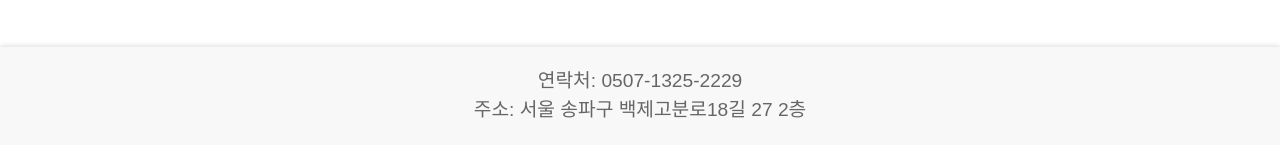
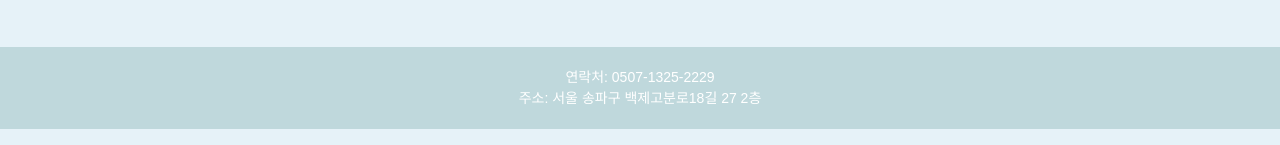
Before and after one commit to CBHCHURCH/CBHCHURCH, a plain HTML site: page index.html in a window 1280 px wide. Shown: the part 1545-1690 px from the top of the page. Drawn offline with Linux system fonts and the light colour scheme; a script that the page names is missing.

Commit message:
Update styles.css

```diff
--- a/styles.css
+++ b/styles.css
@@ -9,6 +9,7 @@ body {
     font-family: 'Noto Sans KR', sans-serif;
     font-size: 16px;
     line-height: 1.5;
+    background-color: #E6F2F8; /* 배경색 변경 */
 }
 
 /* 헤더 */
@@ -16,7 +17,7 @@ header {
     display: flex;
     align-items: center;
     justify-content: space-between;
-    background-color: #f8f8f8;
+    background-color: #336699; /* 배경색 변경 */
     padding: 20px 40px;
     box-shadow: 0 2px 4px rgba(0, 0, 0, 0.1);
 }
@@ -24,7 +25,7 @@ header {
 .logo {
     font-size: 2.5rem;
     font-weight: bold;
-    color: #333;
+    color: #fff; /* 글자색 변경 */
 }
 
 nav {
@@ -40,7 +41,7 @@ nav li {
 }
 
 nav a {
-    color: #666;
+    color: #fff; /* 글자색 변경 */
     text-decoration: none;
     font-size: 1.2rem;
     font-weight: bold;
@@ -49,7 +50,7 @@ nav a {
 }
 
 nav a:hover {
-    color: #333;
+    color: #BFD8DC; /* 글자색 변경 */
 }
 
 /* 메인 */
@@ -94,12 +95,10 @@ img {
     max-width: 100%;
 }
 
-/* 푸터 */
 footer {
-    background-color: #f8f8f8;
-    padding: 20px 40px;
+    background-color: #BFD8DC; /* 배경색 변경 */
+    padding: 20px;
     text-align: center;
-    font-size: 1.2rem;
-    color: #666;
-    box-shadow: 0 -2px 4px rgba(0, 0, 0, 0.1);
+    font-size: 14px;
+    color: #fff; /* 글자색 변경 */
 }
```
